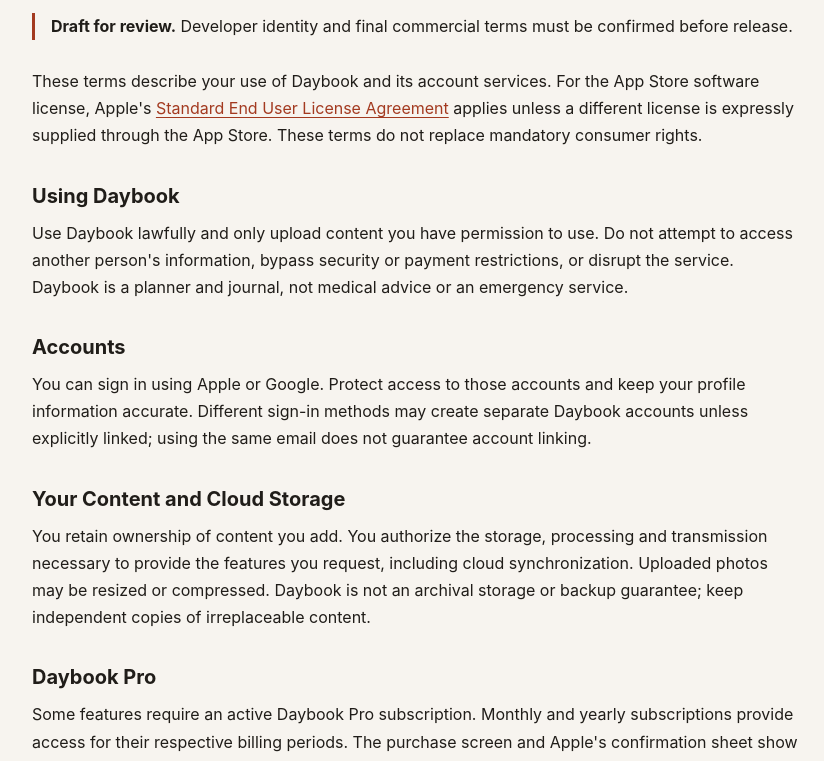
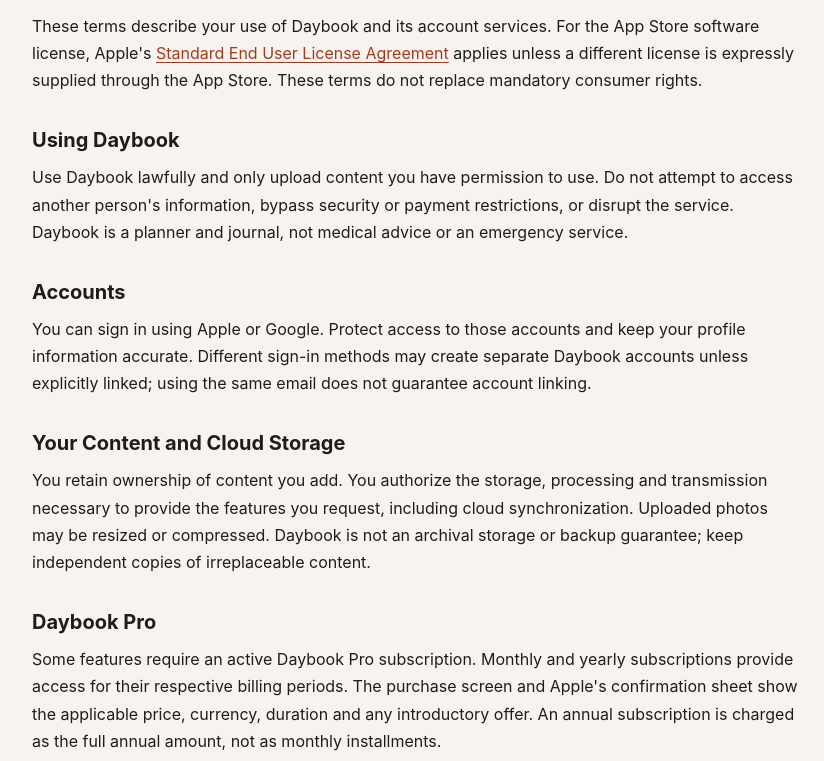
Before and after one commit to PavelBohomolny/daybook-legal, a plain HTML site: page terms.html in a window 1280 px wide. Shown: the part 266-1027 px from the top of the page, without its empty margins (222-1046 px from the left). Drawn offline with Linux system fonts and the light colour scheme.

Commit message:
Update terms.html

```diff
--- a/terms.html
+++ b/terms.html
@@ -20,7 +20,6 @@
     <main id="content">
         <h1>Terms &amp; Conditions</h1>
         <p class="meta">Last updated: October 16, 2026</p>
-        <p class="draft"><strong>Draft for review.</strong> Developer identity and final commercial terms must be confirmed before release.</p>
         <p>These terms describe your use of Daybook and its account services. For the App Store software license, Apple's <a href="https://www.apple.com/legal/internet-services/itunes/dev/stdeula/">Standard End User License Agreement</a> applies unless a different license is expressly supplied through the App Store. These terms do not replace mandatory consumer rights.</p>
 
         <h2>Using Daybook</h2>
```
